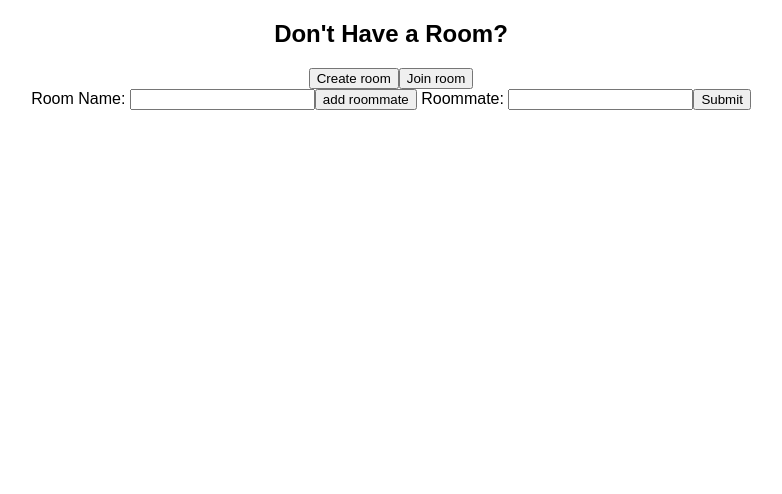
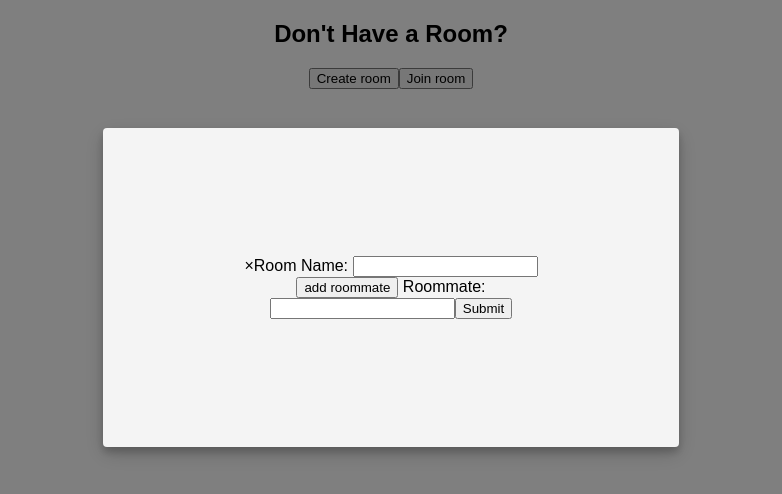
Before and after one commit to RoomEase2018/RoomEase, a React (Create React App) app in the folder frontend/: page /setup in a window 1280 px wide. Both pictures are taken after a click on the button "Create room". Shown: the top 494 px of the page, without its empty margins (249-1031 px from the left). Built offline with nearby package versions, Linux system fonts and the light colour scheme.

Commit message:
start modal styles in setup component

```diff
--- a/frontend/src/Components/Setup/Components/CreateRoom.js
+++ b/frontend/src/Components/Setup/Components/CreateRoom.js
@@ -3,10 +3,11 @@ import React from 'react';
 
 class CreateRoom extends React.Component {
     render() {
-        const { handleInput, handleCreate } = this.props;
+        const { resetButton, handleInput, handleCreate } = this.props;
         return (
-            <div className='setup-modal'>
+            <div className='setup-modal' onClick={resetButton}>
                 <form onSubmit={handleCreate}>
+                    <span onClick={resetButton}>&times;</span>
                     <label>
                         Room Name: {' '}
                         <input type='text' name='roomName' onChange={handleInput} />
--- a/frontend/src/Components/Setup/Components/JoinRoom.js
+++ b/frontend/src/Components/Setup/Components/JoinRoom.js
@@ -2,11 +2,14 @@ import React from 'react';
 
 
 class JoinRoom extends React.Component {
+
+
     render() {
-        const { handleInput, handleJoin } = this.props;
+        const { resetButton, handleInput, handleJoin } = this.props;
         return (
-            <div className='setup-modal'>
+            <div className='setup-modal' onClick={resetButton}>
                 <form onSubmit={handleJoin}>
+                <span onClick={resetButton}>&times;</span>
                     <label>
                         Room ID: {' '}
                         <input type='text' name='roomID' onChange={handleInput} />
--- a/frontend/src/Components/Setup/Setup.js
+++ b/frontend/src/Components/Setup/Setup.js
@@ -1,5 +1,6 @@
 import React from 'react';
 import axios from 'axios';
+import './Styles/Setup.css';
 
 import CreateRoom from './Components/CreateRoom';
 import JoinRoom from './Components/JoinRoom';
@@ -21,6 +22,12 @@ class Setup extends React.Component {
         });
     };
 
+    resetButton = () => {
+        this.setState({
+            button: ''
+        });
+    };
+
     handleCreate = e => {
         e.preventDefault();
         // axios post takes roommates array and user id
@@ -38,8 +45,8 @@ class Setup extends React.Component {
                 <h2> Don't Have a Room? </h2>
                 <button onClick={(button) => { this.setState({ button: button === 'create' ? '' : 'create' }) }}> Create room </button>
                 <button onClick={(button) => { this.setState({ button: button === 'join' ? '' : 'join' }) }}> Join room </button>
-                { button === 'create' ? <CreateRoom handleInput={this.handleInput} handleCreate={this.handleCreate} /> : '' }
-                { button === 'join' ? <JoinRoom handleInput={this.handleInput} handleJoin={this.handleJoin} /> : '' }
+                { button === 'create' ? <CreateRoom resetButton={this.resetButton} handleInput={this.handleInput} handleCreate={this.handleCreate} /> : '' }
+                { button === 'join' ? <JoinRoom resetButton={this.resetButton} handleInput={this.handleInput} handleJoin={this.handleJoin} /> : '' }
             </div>
         );
     }
--- a/frontend/src/Components/Setup/Styles/Setup.css
+++ b/frontend/src/Components/Setup/Styles/Setup.css
@@ -0,0 +1,19 @@
+.setup-modal {
+    position: fixed;
+    z-index: 1;
+    top: 0;
+    left: 0;
+    height: 100%;
+    width: 100%;
+    overflow: auto;
+    background-color: rgba(0, 0, 0, 0.5);
+}
+
+.setup-modal form {
+    background-color: #f4f4f4;
+    width: 25%;
+    margin: 10% auto;
+    padding: 10%;
+    border-radius: 0.25em;
+    box-shadow: 0 5px 8px 0 rgba(0, 0, 0, 0.2), 0 7px 20px 0 rgba(0, 0, 0, 0.17);
+}
```
